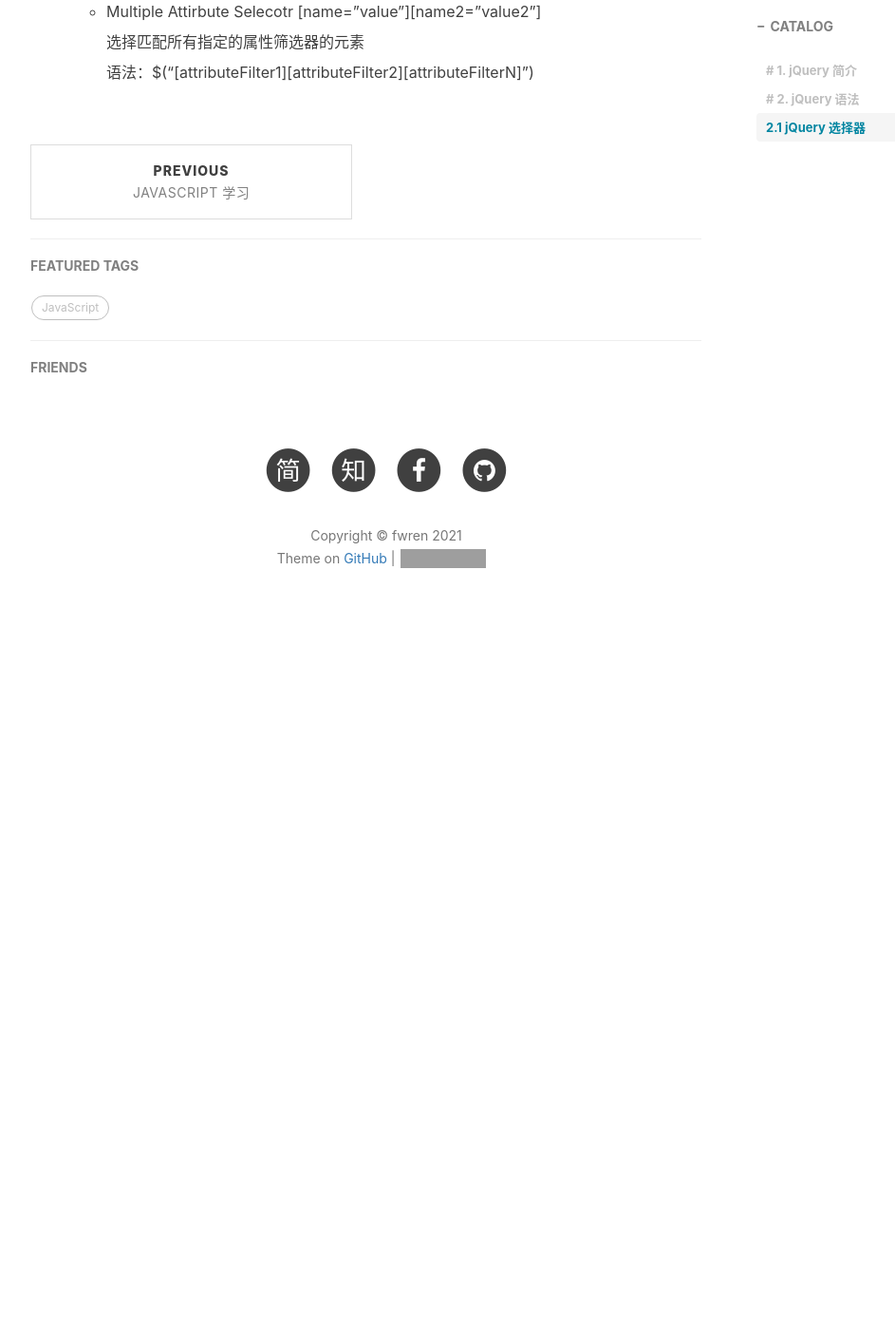
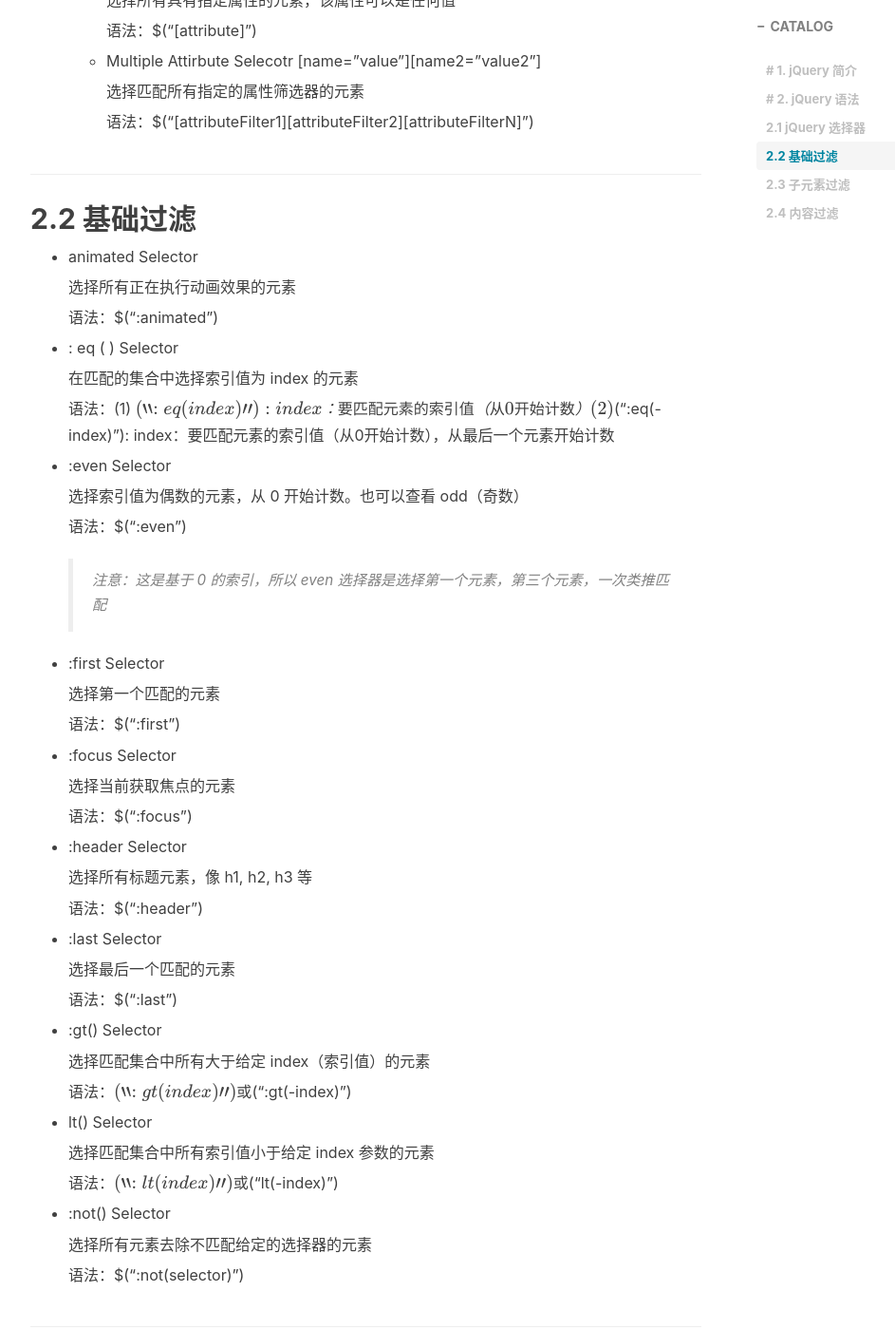
Before and after one commit to fwren/fwren.github.io, a Jekyll site: the page built from _posts/2021-3-29-jQuery学习.md, in a window 1280 px wide and 1400 px high, scrolled down 2695 px. Shown: the whole window at 95% size, without its empty margins (233-1176 px from the left). Built offline with Jekyll 4.4.1, drawn with Linux system fonts in a browser that asks for light colours; nearby versions of some CDN libraries; formulas are drawn with MathJax 3; comment, search, counter and statistics services are not loaded; before the commit the page ends 3387 px from its top, so only the background shows below that; some of the changed text lies outside the part shown; grey boxes are pictures that could not be loaded.

Commit message:
更新jQuery学习

````diff
--- a/_posts/2021-3-29-jQuery学习.md
+++ b/_posts/2021-3-29-jQuery学习.md
@@ -17,6 +17,8 @@ jQuery 是一个优秀的轻量级的JavaScript库
 - 兼容性：兼容CSS3，以及各种浏览器
 - 方便：能够对HTML、events、实现动画效果、为网站提供 Ajax 交互
 
+--------------
+
 # **# 2. jQuery 语法**
 
 基础语法：
@@ -29,6 +31,8 @@ $(selector).action()
 ```
 
 > 在实际开发中 jQuery 文件的位置应该放置在要引用 jQuery 的 js 文件之前
+
+--------------
 
 ## **2.1 jQuery 选择器**
 
@@ -121,3 +125,134 @@ $(selector).action()
         选择匹配所有指定的属性筛选器的元素
 
         语法：$("[attributeFilter1][attributeFilter2][attributeFilterN]")
+
+---------
+
+## **2.2 基础过滤**
+
+- animated Selector
+
+    选择所有正在执行动画效果的元素
+
+    语法：$(":animated")
+
+- : eq ( ) Selector
+
+    在匹配的集合中选择索引值为 index 的元素
+
+    语法：(1) $(":eq(index)"): index：要匹配元素的索引值（从0开始计数）
+    (2) $(":eq(-index)"): index：要匹配元素的索引值（从0开始计数），从最后一个元素开始计数
+
+- :even Selector
+
+    选择索引值为偶数的元素，从 0 开始计数。也可以查看 odd（奇数）
+
+    语法：$(":even")
+
+    > 注意：这是基于 0 的索引，所以 even 选择器是选择第一个元素，第三个元素，一次类推匹配
+
+- :first Selector
+
+    选择第一个匹配的元素
+
+    语法：$(":first")
+
+- :focus Selector
+
+    选择当前获取焦点的元素
+
+    语法：$(":focus")
+
+- :header Selector
+
+    选择所有标题元素，像 h1, h2, h3 等
+
+    语法：$(":header")
+
+- :last Selector
+
+    选择最后一个匹配的元素
+
+    语法：$(":last")
+
+- :gt() Selector
+
+    选择匹配集合中所有大于给定 index（索引值）的元素
+
+    语法：$(":gt(index)") 或 $(":gt(-index)")
+
+- lt() Selector
+
+    选择匹配集合中所有索引值小于给定 index 参数的元素
+
+    语法：$(":lt(index)") 或 $("lt(-index)")
+
+- :not() Selector
+
+    选择所有元素去除不匹配给定的选择器的元素
+
+    语法：$(":not(selector)")
+
+---
+
+## **2.3 子元素过滤**
+
+- :first-child Selector
+
+    选择所有父级元素下的第一个子元素
+
+    语法：jQuery(":firts-child")
+
+- :last-child Selector
+
+    选择所有父级元素下的最后一个子元素
+
+    语法：jQuery(":last-child")
+
+- :first-of-type Selector
+
+    选择所有相同的元素名称的第一个兄弟元素
+
+    语法：jQuery(":first-of-type")
+
+- :last-of-type Selector
+
+    选择的所有元素之间具有相同元素名称的最后一个兄弟元素
+
+    语法：jQuery(":last-of-type")
+
+- :nth-child() Selector
+
+    选择的他们所有父元素的第 n 个子元素
+
+    语法：jQuery(":nth-child(index/even/odd/equation)")
+
+---
+
+## **2.4 内容过滤**
+
+- :contains() Selector
+
+    选择所有包含指定文本的元素
+
+    语法：jQuery(":contains(text)")
+
+    > 注意：text 永安里查找一个文本字符串，这是区分大小写的。匹配的文本可以直接出现在所选元素中，或在该元素的任何后代中，或两者兼有
+
+- :empty Selector
+
+    选择所有没有子元素的元素（包括文本节点）
+
+    语法：jQuery(":empty")
+
+- :has() Selector
+
+    选择元素其中至少包含指定选择器匹配的一种元素
+
+    语法：jQuery(":has(selector)")
+
+- :parent Selector
+
+    选择所有含有子元素或者文本的父级元素
+
+    语法：jQuery(":parent")
````
